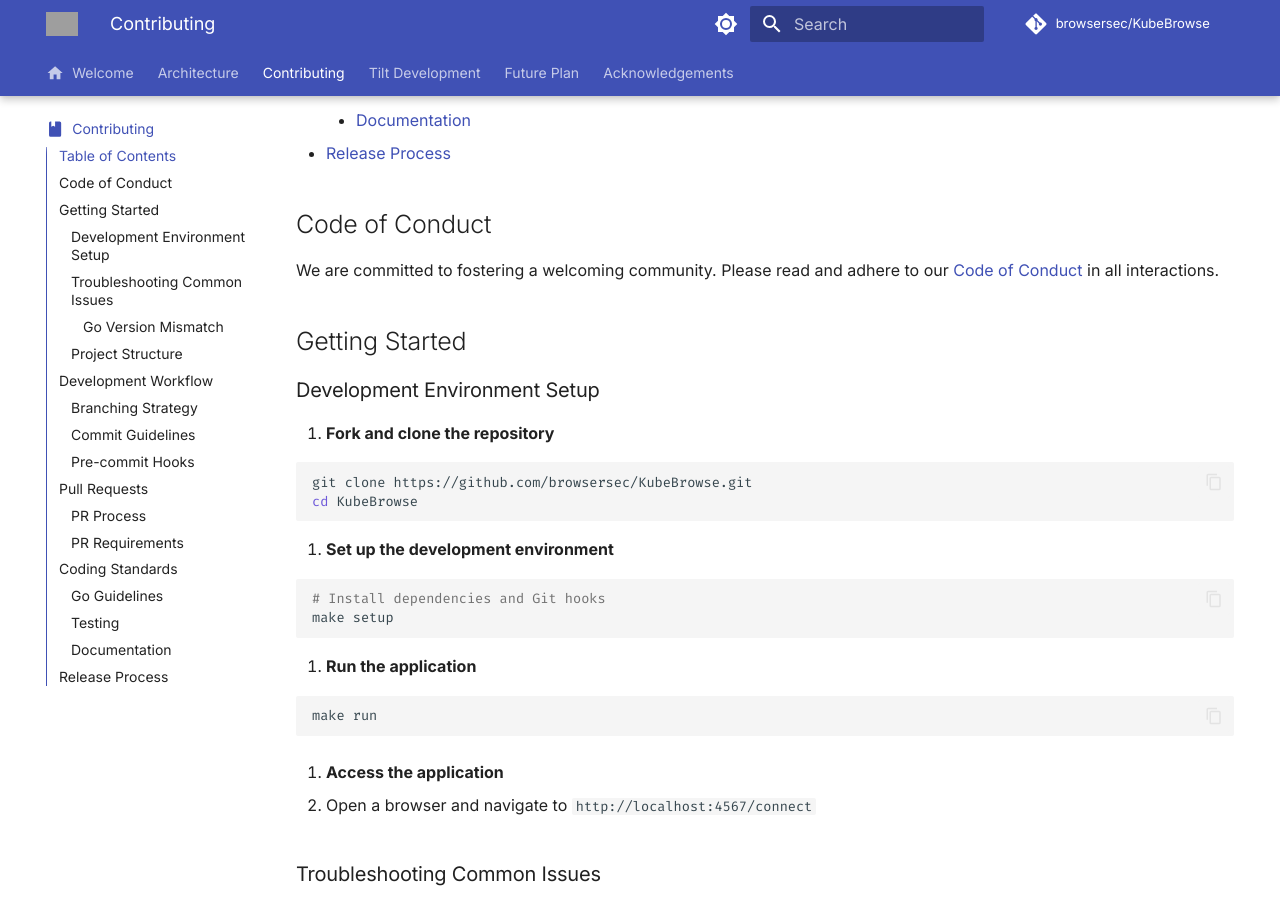
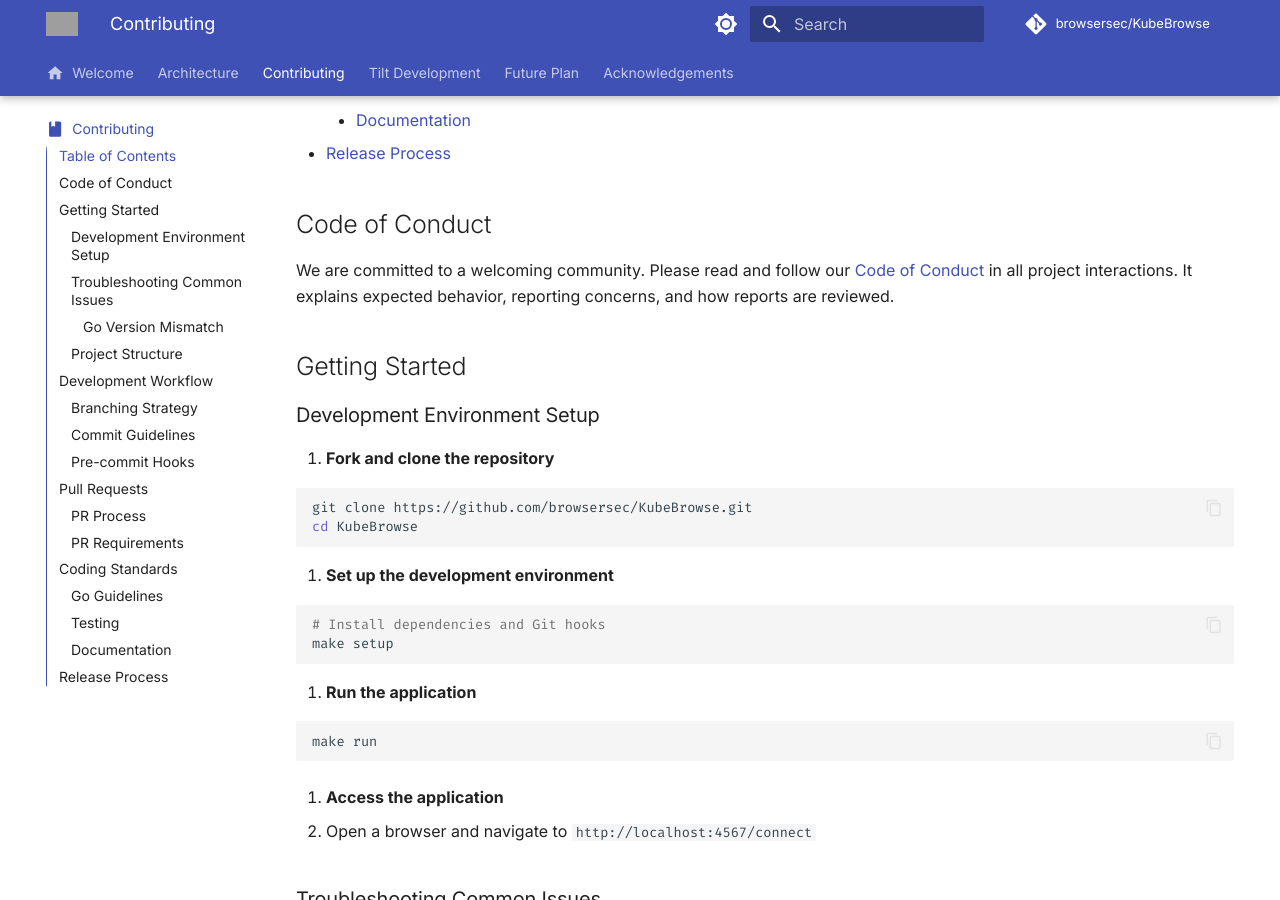
Before and after one commit to browsersec/KubeBrowse, an MkDocs documentation site: the page built from docs/CONTRIBUTING.md, in a window 1280 px wide and 900 px high, scrolled down 833 px. Built offline with MkDocs 1.6.1 and Material for MkDocs 9.7.7, drawn with Linux system fonts in a browser that asks for light colours; comment, search, counter and statistics services are not loaded; some of the changed text lies outside the part shown; grey boxes are pictures that could not be loaded.

Commit message:
feat: without proxy  (#29)
* feat: Simplify Docker builds and add centralized frontend config for API URLs

- Use distroless/static base images instead of Alpine
- Remove self-signed certificate generation from Dockerfiles
- Add centralized config.js for API_BASE, WS_BASE, HTTP_TUNNEL_BASE
- Remove hardcoded API_BASE strings from frontend components
- Remove unused GUAC_CLIENT_URL env var from Vite config
- Update page title to KubeBrowse

Signed-off-by: Sai Sanjay <saisanjay7660@gmail.com>

* docs: add community code of conduct

Signed-off-by: sanjay7178 <saisanjay7660@gmail.com>

* docs: add contributor and security reporting policies

Signed-off-by: sanjay7178 <saisanjay7660@gmail.com>

---------

Signed-off-by: Sai Sanjay <saisanjay7660@gmail.com>
Signed-off-by: sanjay7178 <saisanjay7660@gmail.com>

```diff
--- a/docs/CONTRIBUTING.md
+++ b/docs/CONTRIBUTING.md
@@ -32,7 +32,7 @@ Thank you for your interest in contributing to KubeBrowse! This document provide
 
 ## Code of Conduct
 
-We are committed to fostering a welcoming community. Please read and adhere to our [Code of Conduct](../CODE_OF_CONDUCT.md) in all interactions.
+We are committed to a welcoming community. Please read and follow our [Code of Conduct](../CODE_OF_CONDUCT.md) in all project interactions. It explains expected behavior, reporting concerns, and how reports are reviewed.
 
 ## Getting Started
 
@@ -252,4 +252,3 @@ If Lefthook is not found, you'll be prompted to install it. Lefthook hooks are a
 6. Update documentation with release notes
 
 Thank you for contributing to KubeBrowse!
-*
```
Also changed, not shown: README.md (+0 -1 lines).
